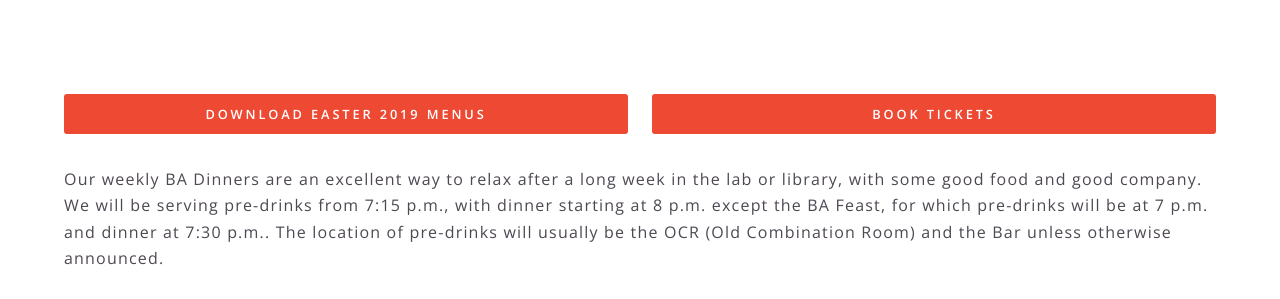
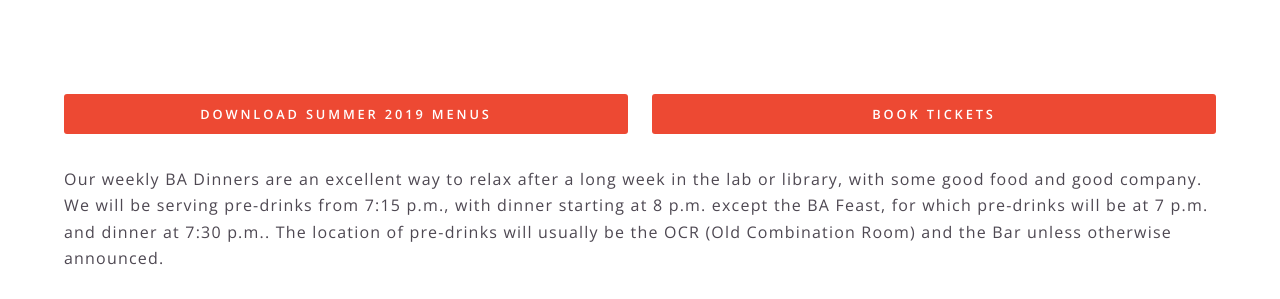
Before and after one commit to TrinityBASociety/trinitybasociety.github.io, a Jekyll site: the page built from ba-dinners/index.md, in a window 1280 px wide and 900 px high. Shown: the part 355-654 px from the top of the window. Built offline with Jekyll 4.4.1, drawn with Linux system fonts in a browser that asks for light colours.

Commit message:
summer menus

```diff
--- a/ba-dinners/index.md
+++ b/ba-dinners/index.md
@@ -9,7 +9,7 @@
 <div class="row">
 	<div class="6u 12u$(medium)">
 		<ul class="actions fit">
-			<li><a href="/docs/2018-19/ba_menus_summer_2019.pdf" target="_blank" class="button special fit">Download Easter 2019 menus</a></li>
+			<li><a href="/docs/2018-19/ba_menus_summer_2019.pdf" target="_blank" class="button special fit">Download Summer 2019 menus</a></li>
 		</ul>
 	</div>
 	<div class="6u 12u$(medium)">
```
